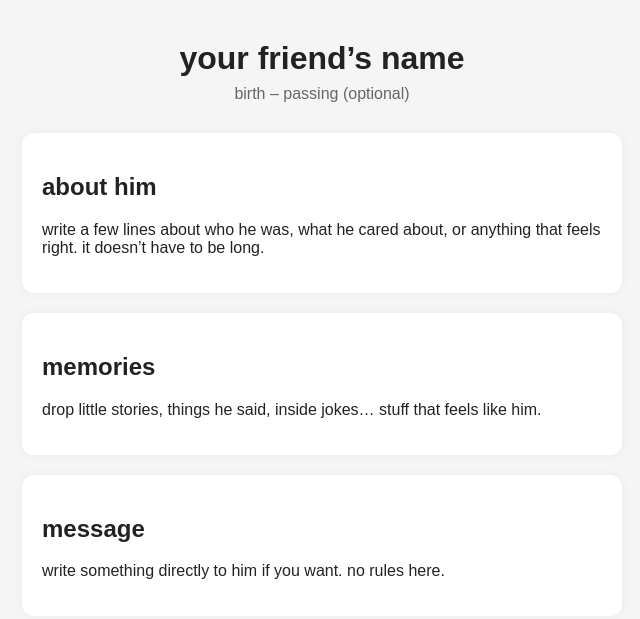
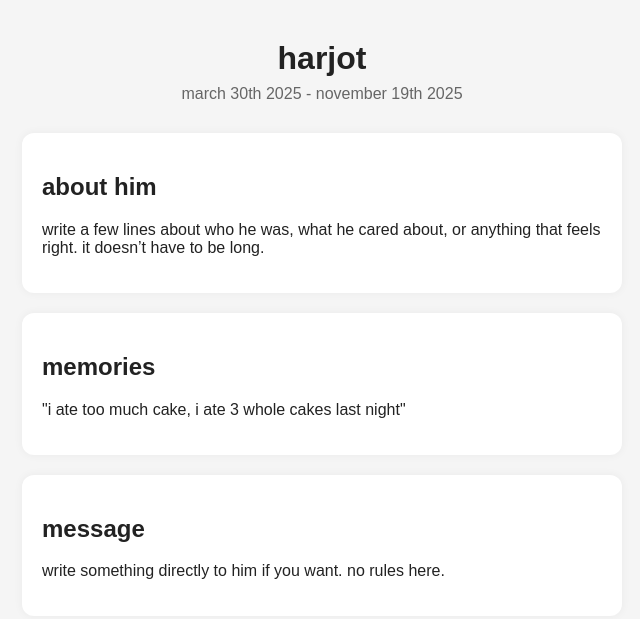
Before and after one commit to thegibbymonster/ripharjot, a plain HTML site: page index.html in a window 1280 px wide. Shown: the whole page, without its empty margins (318-958 px from the left). Drawn offline with Linux system fonts and the light colour scheme.

Commit message:
Update index.html

```diff
--- a/index.html
+++ b/index.html
@@ -53,8 +53,8 @@
     <!-- you can add a picture here if you want -->
     <!-- <img src="your-image.jpg" alt="photo"> -->
 
-    <div class="name">your friend’s name</div>
-    <div class="dates">birth – passing (optional)</div>
+    <div class="name">harjot</div>
+    <div class="dates">march 30th 2025 - november 19th 2025</div>
 
     <div class="section">
       <h2>about him</h2>
@@ -63,7 +63,7 @@
 
     <div class="section">
       <h2>memories</h2>
-      <p>drop little stories, things he said, inside jokes… stuff that feels like him.</p>
+      <p>"i ate too much cake, i ate 3 whole cakes last night"</p>
     </div>
 
     <div class="section">
```
